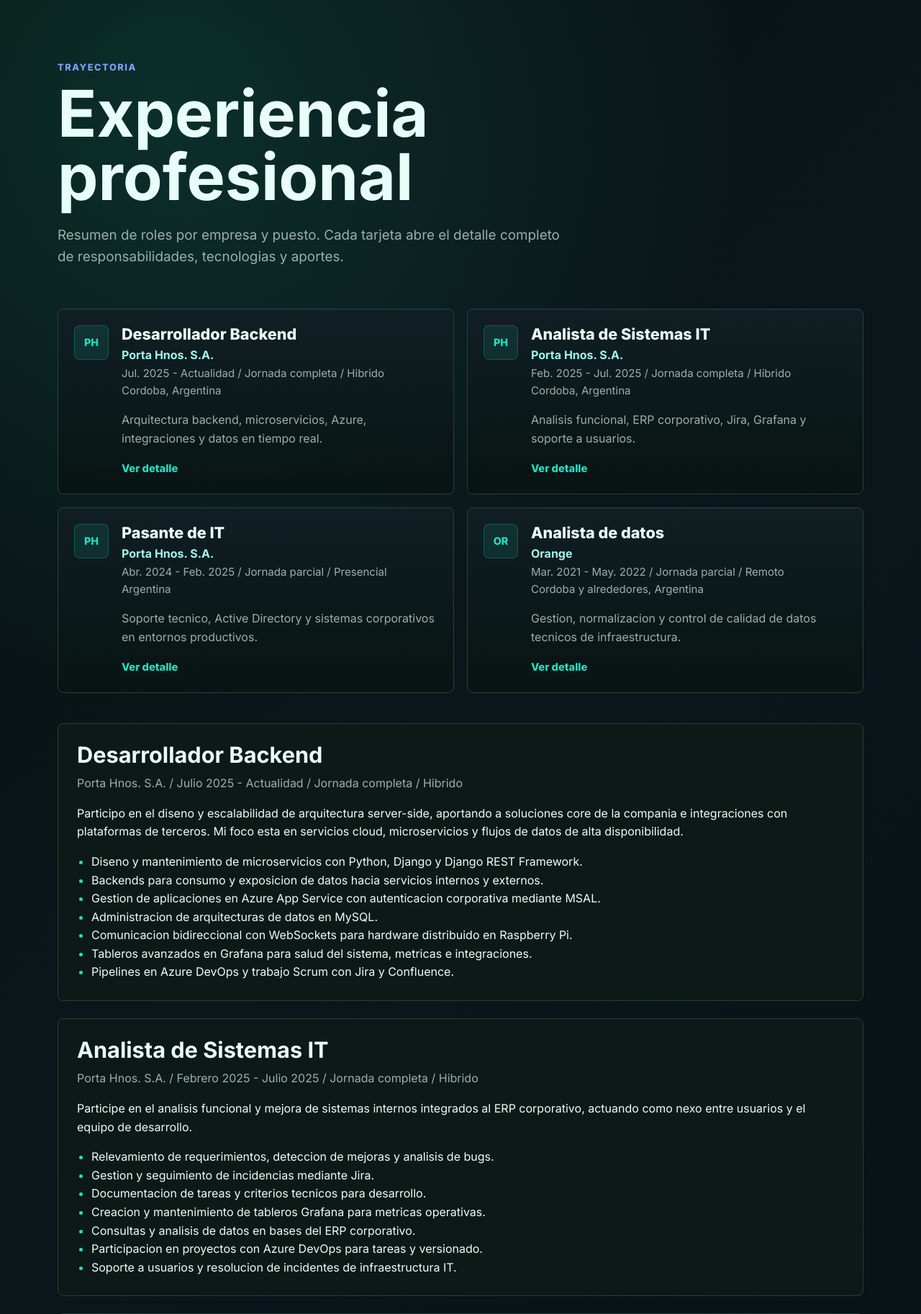
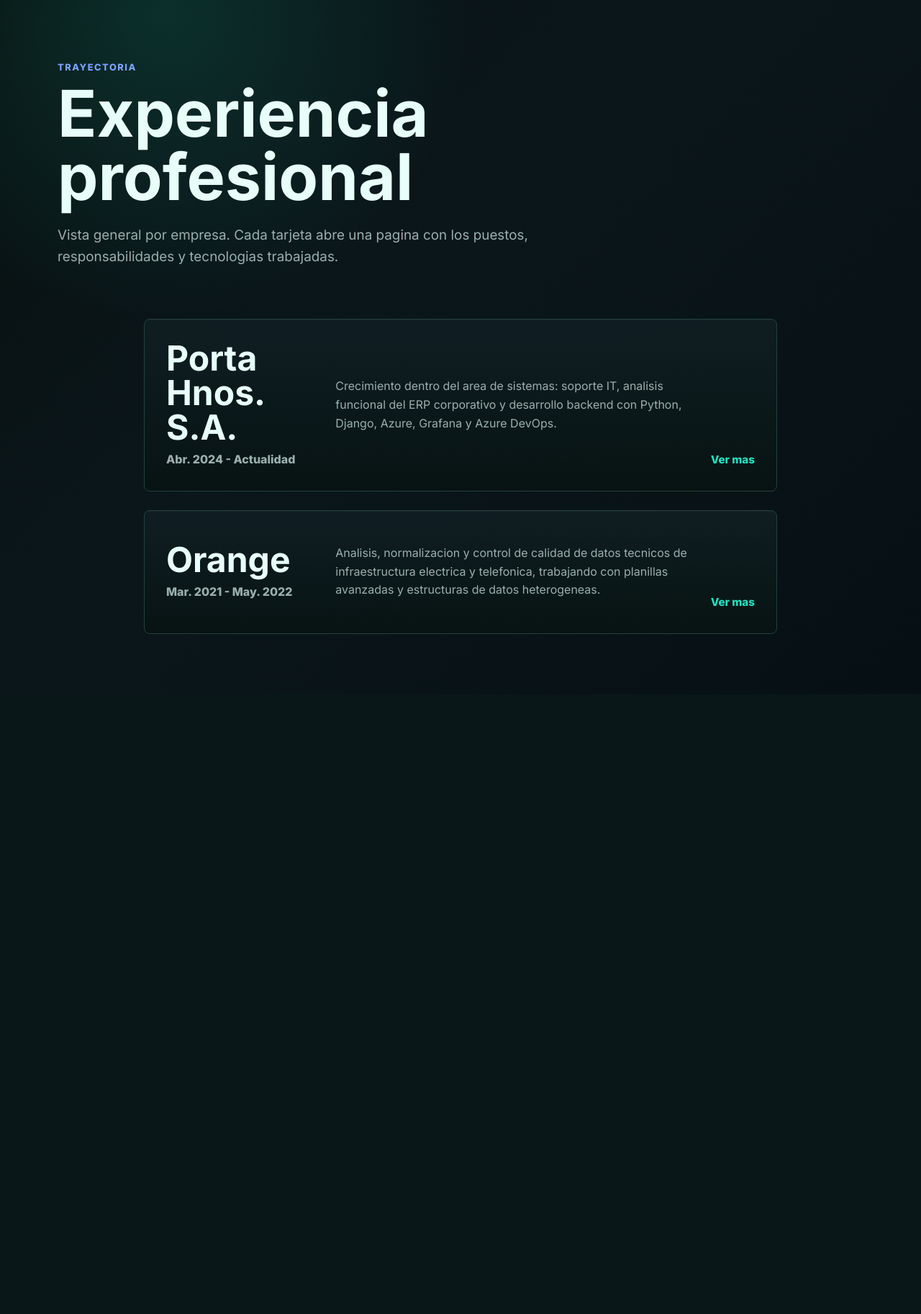
Before and after one commit to Ezequielgusman0912/portfolio, a Django app: page /experiencia/ in a window 1280 px wide. Shown: the part 63-1889 px from the top of the page at 72% size. After the commit the page ends 944 px from the top, so only its background shows below. Run offline with Django 5.2, Linux system fonts and the light colour scheme.

Commit message:
Split company experience details

```diff
--- a/portfolio/static/portfolio/css/styles.css
+++ b/portfolio/static/portfolio/css/styles.css
@@ -113,6 +113,7 @@
 .section,
 .hero-panel,
 .tech-card,
+.company-card,
 .experience-card,
 .timeline-item,
 .project-card,
@@ -359,6 +360,61 @@
 .timeline {
   display: grid;
   gap: 24px;
+}
+
+.company-overview {
+  display: grid;
+  gap: 26px;
+  max-width: 880px;
+  padding-top: 24px;
+}
+
+.company-card {
+  display: grid;
+  grid-template-columns: minmax(180px, 0.42fr) minmax(0, 1fr) auto;
+  align-items: center;
+  gap: 28px;
+  min-height: 172px;
+  padding: 30px;
+  border: 1px solid var(--line);
+  border-radius: 8px;
+  background: linear-gradient(180deg, rgba(17, 31, 36, 0.92), rgba(8, 20, 18, 0.92));
+  box-shadow: 0 1px 0 rgba(255, 255, 255, 0.03) inset;
+  transition: border-color 180ms ease, box-shadow 180ms ease, transform 180ms ease;
+}
+
+.company-card:hover {
+  border-color: rgba(32, 224, 194, 0.56);
+  box-shadow: var(--soft-shadow);
+  transform: translateY(-4px);
+}
+
+.company-card:nth-child(2) {
+  animation-delay: 120ms;
+}
+
+.company-card h2 {
+  margin-bottom: 8px;
+  font-size: clamp(2rem, 4vw, 3rem);
+  line-height: 1;
+}
+
+.company-card p {
+  margin: 0;
+  color: var(--muted);
+}
+
+.company-dates {
+  color: #9ff7ea;
+  font-weight: 800;
+}
+
+.company-link {
+  align-self: end;
+  color: var(--accent);
+  font-size: 0.95rem;
+  font-weight: 800;
+  white-space: nowrap;
 }
 
 .experience-overview {
@@ -613,6 +669,7 @@
   .split,
   .contact,
   .tech-strip,
+  .company-card,
   .experience-overview,
   .project-grid,
   .skill-grid,
@@ -641,6 +698,7 @@
   }
 
   .tech-card,
+  .company-card,
   .experience-card,
   .timeline-item,
   .project-card,
@@ -692,6 +750,16 @@
     min-height: auto;
   }
 
+  .company-card {
+    grid-template-columns: 1fr;
+    min-height: auto;
+    gap: 18px;
+  }
+
+  .company-link {
+    justify-self: start;
+  }
+
   .company-badge {
     width: 44px;
     height: 44px;
--- a/portfolio/templates/portfolio/experience.html
+++ b/portfolio/templates/portfolio/experience.html
@@ -6,41 +6,19 @@
   <section class="section page-heading">
     <p class="eyebrow">Trayectoria</p>
     <h1>Experiencia profesional</h1>
-    <p class="lead">Resumen de roles por empresa y puesto. Cada tarjeta abre el detalle completo de responsabilidades, tecnologias y aportes.</p>
+    <p class="lead">Vista general por empresa. Cada tarjeta abre una pagina con los puestos, responsabilidades y tecnologias trabajadas.</p>
   </section>
 
-  <section class="section experience-overview" aria-label="Resumen de experiencia">
-    {% for experience in experiences %}
-      <a class="experience-card" href="#{{ experience.id }}">
-        <span class="company-badge">{{ experience.badge }}</span>
-        <span class="experience-card-body">
-          <span class="experience-role">{{ experience.role }}</span>
-          <span class="experience-company">{{ experience.company }}</span>
-          <span class="experience-meta">{{ experience.from_to }} / {{ experience.mode }}</span>
-          <span class="experience-location">{{ experience.location }}</span>
-          <span class="experience-summary">{{ experience.summary }}</span>
-          <span class="experience-link">Ver detalle</span>
-        </span>
-      </a>
+  <section class="section company-overview" aria-label="Empresas">
+    {% for company in companies %}
+      <article class="company-card">
+        <div>
+          <h2>{{ company.name }}</h2>
+          <p class="company-dates">{{ company.dates }}</p>
+        </div>
+        <p>{{ company.summary }}</p>
+        <a class="company-link" href="{% url 'portfolio:experience_detail' company.slug %}">Ver mas</a>
+      </article>
     {% endfor %}
   </section>
-
-  <section class="section timeline-page">
-    <div class="timeline">
-      {% for experience in experiences %}
-        <article class="timeline-item" id="{{ experience.id }}">
-          <div>
-            <h2>{{ experience.role }}</h2>
-            <p class="meta">{{ experience.company }} / {{ experience.period }}</p>
-            <p>{{ experience.description }}</p>
-            <ul>
-              {% for item in experience.items %}
-                <li>{{ item }}</li>
-              {% endfor %}
-            </ul>
-          </div>
-        </article>
-      {% endfor %}
-    </div>
-  </section>
 {% endblock %}
--- a/portfolio/urls.py
+++ b/portfolio/urls.py
@@ -7,6 +7,7 @@
 urlpatterns = [
     path("", views.home, name="home"),
     path("experiencia/", views.experience, name="experience"),
+    path("experiencia/<slug:slug>/", views.experience_detail, name="experience_detail"),
     path("proyectos/", views.projects, name="projects"),
     path("stack/", views.stack, name="stack"),
     path("contacto/", views.contact, name="contact"),
--- a/portfolio/views.py
+++ b/portfolio/views.py
@@ -1,3 +1,4 @@
+from django.http import Http404
 from django.shortcuts import render
 
 
@@ -141,6 +142,29 @@
     },
 ]
 
+COMPANIES = [
+    {
+        "slug": "porta-hnos",
+        "name": "Porta Hnos. S.A.",
+        "dates": "Abr. 2024 - Actualidad",
+        "summary": (
+            "Crecimiento dentro del area de sistemas: soporte IT, analisis funcional "
+            "del ERP corporativo y desarrollo backend con Python, Django, Azure, "
+            "Grafana y Azure DevOps."
+        ),
+    },
+    {
+        "slug": "orange",
+        "name": "Orange",
+        "dates": "Mar. 2021 - May. 2022",
+        "summary": (
+            "Analisis, normalizacion y control de calidad de datos tecnicos de "
+            "infraestructura electrica y telefonica, trabajando con planillas "
+            "avanzadas y estructuras de datos heterogeneas."
+        ),
+    },
+]
+
 SKILLS = {
     "Lenguajes": ["Python", "JavaScript", "HTML/CSS", "SQL", "Ruby"],
     "Backend": ["Django", "Django REST Framework", "Microservicios", "WebSockets", "APIs"],
@@ -207,9 +231,26 @@
 
 def experience(request):
     context = base_context("experience") | {
-        "experiences": EXPERIENCES,
+        "companies": COMPANIES,
     }
     return render(request, "portfolio/experience.html", context)
+
+
+def experience_detail(request, slug):
+    company = next((item for item in COMPANIES if item["slug"] == slug), None)
+    if company is None:
+        raise Http404("Empresa no encontrada")
+
+    company_experiences = [
+        experience
+        for experience in EXPERIENCES
+        if experience["company"] == company["name"]
+    ]
+    context = base_context("experience") | {
+        "company": company,
+        "experiences": company_experiences,
+    }
+    return render(request, "portfolio/experience_detail.html", context)
 
 
 def projects(request):
```
Also changed, not shown: portfolio/templates/portfolio/experience_detail.html (added, +30 -0 lines).
